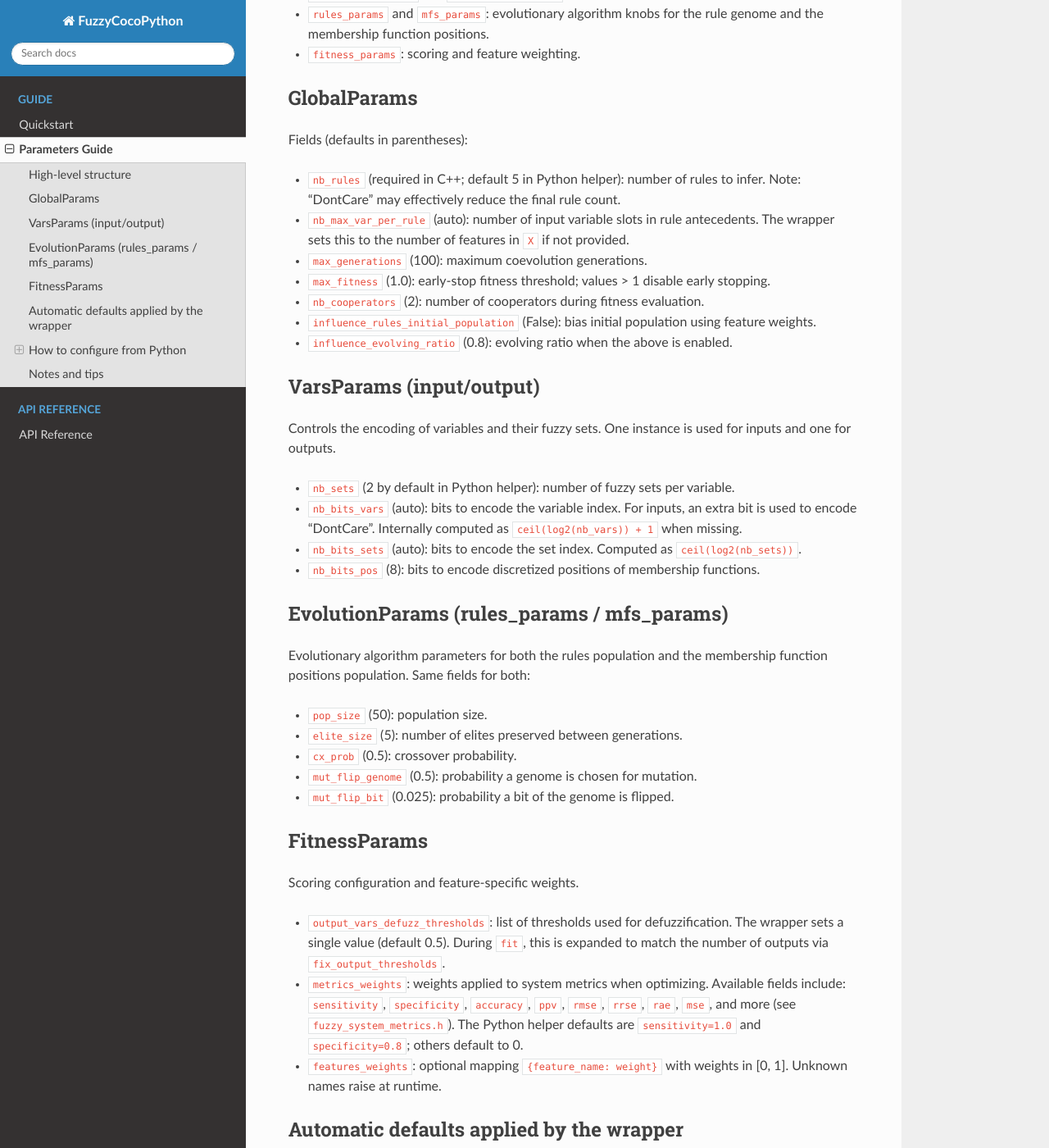
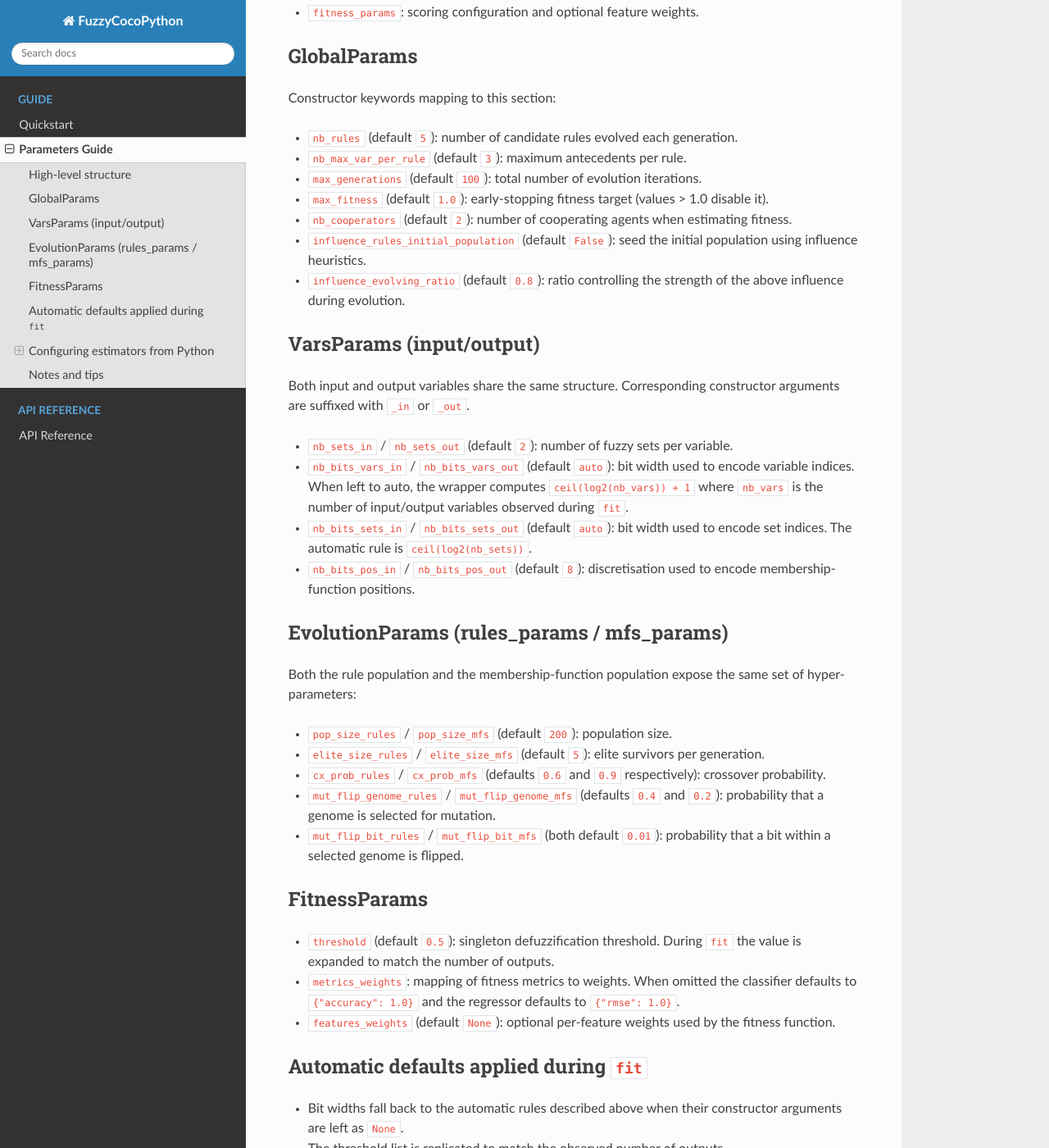
Before and after one commit to Lonza-RND-Data-Science/fuzzycocopython, a Sphinx documentation site: the page built from docs/parameters.rst, in a window 1280 px wide and 1400 px high, scrolled down 482 px. Shown: the whole window at 82% size. Built offline with Sphinx 7.4.7 and the Read the Docs theme 3.1.0, drawn with Linux system fonts in a browser that asks for light colours; some of the changed text lies outside the part shown.

Commit message:
Refactor params handling => only scikit-learn style

```diff
--- a/docs/parameters.rst
+++ b/docs/parameters.rst
@@ -1,166 +1,144 @@
 Parameters Guide
 ================
 
-This page describes the full set of parameters used by the FuzzyCoco engine and
-how to configure them from Python. The Python wrappers pass a
-``FuzzyCocoParams`` object to the C++ core. You can:
+FuzzyCoco estimators now expose an explicit, scikit-learn compatible set of
+constructor keyword arguments. The wrappers translate those keyword arguments
+into a ``FuzzyCocoParams`` instance that is passed to the C++ optimisation
+engine. This page documents the structure of that parameter object and the
+defaults used by the Python interface.
 
-- let the wrapper build sane defaults automatically (and override via
-  scikit-learn style constructor kwargs like ``nb_rules=10``), or
-- use the convenience helper ``make_fuzzy_params`` with a nested dict to tune a subset.
-
-High‑level structure
+High-level structure
 --------------------
 
-``FuzzyCocoParams`` is a container composed of sub-structures:
+``FuzzyCocoParams`` is composed of the following sub-sections:
 
-- ``global_params``: global search and rule topology limits.
-- ``input_vars_params`` and ``output_vars_params``: encoding of variables and sets.
-- ``rules_params`` and ``mfs_params``: evolutionary algorithm knobs for the rule genome
-  and the membership function positions.
-- ``fitness_params``: scoring and feature weighting.
+- ``global_params``: topology and cross-population settings.
+- ``input_vars_params`` and ``output_vars_params``: encoding of variables and fuzzy sets.
+- ``rules_params`` and ``mfs_params``: evolutionary algorithm knobs for rules and
+  membership functions respectively.
+- ``fitness_params``: scoring configuration and optional feature weights.
 
 GlobalParams
 ------------
 
-Fields (defaults in parentheses):
+Constructor keywords mapping to this section:
 
-- ``nb_rules`` (required in C++; default 5 in Python helper): number of rules
-  to infer. Note: "DontCare" may effectively reduce the final rule count.
-- ``nb_max_var_per_rule`` (auto): number of input variable slots in rule antecedents.
-  The wrapper sets this to the number of features in ``X`` if not provided.
-- ``max_generations`` (100): maximum coevolution generations.
-- ``max_fitness`` (1.0): early-stop fitness threshold; values > 1 disable early stopping.
-- ``nb_cooperators`` (2): number of cooperators during fitness evaluation.
-- ``influence_rules_initial_population`` (False): bias initial population using feature weights.
-- ``influence_evolving_ratio`` (0.8): evolving ratio when the above is enabled.
+- ``nb_rules`` (default ``5``): number of candidate rules evolved each generation.
+- ``nb_max_var_per_rule`` (default ``3``): maximum antecedents per rule.
+- ``max_generations`` (default ``100``): total number of evolution iterations.
+- ``max_fitness`` (default ``1.0``): early-stopping fitness target (values > 1.0 disable it).
+- ``nb_cooperators`` (default ``2``): number of cooperating agents when estimating fitness.
+- ``influence_rules_initial_population`` (default ``False``): seed the initial population
+  using influence heuristics.
+- ``influence_evolving_ratio`` (default ``0.8``): ratio controlling the strength of the
+  above influence during evolution.
 
 VarsParams (input/output)
 -------------------------
 
-Controls the encoding of variables and their fuzzy sets. One instance is used for
-inputs and one for outputs.
+Both input and output variables share the same structure. Corresponding constructor
+arguments are suffixed with ``_in`` or ``_out``.
 
-- ``nb_sets`` (2 by default in Python helper): number of fuzzy sets per variable.
-- ``nb_bits_vars`` (auto): bits to encode the variable index. For inputs, an extra
-  bit is used to encode "DontCare". Internally computed as
-  ``ceil(log2(nb_vars)) + 1`` when missing.
-- ``nb_bits_sets`` (auto): bits to encode the set index. Computed as ``ceil(log2(nb_sets))``.
-- ``nb_bits_pos`` (8): bits to encode discretized positions of membership functions.
+- ``nb_sets_in`` / ``nb_sets_out`` (default ``2``): number of fuzzy sets per variable.
+- ``nb_bits_vars_in`` / ``nb_bits_vars_out`` (default ``auto``): bit width used to encode
+  variable indices. When left to auto, the wrapper computes
+  ``ceil(log2(nb_vars)) + 1`` where ``nb_vars`` is the number of input/output variables
+  observed during ``fit``.
+- ``nb_bits_sets_in`` / ``nb_bits_sets_out`` (default ``auto``): bit width used to encode
+  set indices. The automatic rule is ``ceil(log2(nb_sets))``.
+- ``nb_bits_pos_in`` / ``nb_bits_pos_out`` (default ``8``): discretisation used to encode
+  membership-function positions.
 
 EvolutionParams (rules_params / mfs_params)
 -------------------------------------------
 
-Evolutionary algorithm parameters for both the rules population and the membership
-function positions population. Same fields for both:
+Both the rule population and the membership-function population expose the same set
+of hyper-parameters:
 
-- ``pop_size`` (50): population size.
-- ``elite_size`` (5): number of elites preserved between generations.
-- ``cx_prob`` (0.5): crossover probability.
-- ``mut_flip_genome`` (0.5): probability a genome is chosen for mutation.
-- ``mut_flip_bit`` (0.025): probability a bit of the genome is flipped.
+- ``pop_size_rules`` / ``pop_size_mfs`` (default ``200``): population size.
+- ``elite_size_rules`` / ``elite_size_mfs`` (default ``5``): elite survivors per generation.
+- ``cx_prob_rules`` / ``cx_prob_mfs`` (defaults ``0.6`` and ``0.9`` respectively): crossover probability.
+- ``mut_flip_genome_rules`` / ``mut_flip_genome_mfs`` (defaults ``0.4`` and ``0.2``): probability that a genome is selected for mutation.
+- ``mut_flip_bit_rules`` / ``mut_flip_bit_mfs`` (both default ``0.01``): probability that a
+  bit within a selected genome is flipped.
 
 FitnessParams
 -------------
 
-Scoring configuration and feature-specific weights.
+- ``threshold`` (default ``0.5``): singleton defuzzification threshold. During ``fit`` the
+  value is expanded to match the number of outputs.
+- ``metrics_weights``: mapping of fitness metrics to weights. When omitted the classifier
+  defaults to ``{"accuracy": 1.0}`` and the regressor defaults to ``{"rmse": 1.0}``.
+- ``features_weights`` (default ``None``): optional per-feature weights used by the fitness
+  function.
 
-- ``output_vars_defuzz_thresholds``: list of thresholds used for defuzzification.
-  The wrapper sets a single value (default 0.5). During ``fit``, this is expanded
-  to match the number of outputs via ``fix_output_thresholds``.
-- ``metrics_weights``: weights applied to system metrics when optimizing. Available
-  fields include: ``sensitivity``, ``specificity``, ``accuracy``, ``ppv``, ``rmse``,
-  ``rrse``, ``rae``, ``mse``, and more (see ``fuzzy_system_metrics.h``). The Python
-  helper defaults are ``sensitivity=1.0`` and ``specificity=0.8``; others default to 0.
-- ``features_weights``: optional mapping ``{feature_name: weight}`` with weights in [0, 1].
-  Unknown names raise at runtime.
-
-Automatic defaults applied by the wrapper
+Automatic defaults applied during ``fit``
 ----------------------------------------
 
-When you do not pass a ``params`` object:
+- Bit widths fall back to the automatic rules described above when their constructor
+  arguments are left as ``None``.
+- The threshold list is replicated to match the observed number of outputs.
+- Feature names and number of outputs are inferred from the data passed to ``fit``.
 
-- ``nb_max_var_per_rule`` defaults to ``3``.
-- Bit widths follow the C++ logic: ``nb_bits_vars = ceil(log2(nb_vars)) + 1``
-  and ``nb_bits_sets = ceil(log2(nb_sets))``.
-- ``output_vars_defuzz_thresholds`` are adapted to the number of outputs.
+Configuring estimators from Python
+----------------------------------
 
-How to configure from Python
-----------------------------
-
-1) Minimal: rely on defaults
-~~~~~~~~~~~~~~~~~~~~~~~~~~~~
+Minimal configuration
+~~~~~~~~~~~~~~~~~~~~~
 
 .. code-block:: python
 
    from fuzzycocopython import FuzzyCocoClassifier
+
    clf = FuzzyCocoClassifier(random_state=0)
    clf.fit(X, y)
 
-2) Moderate: override some top-level kwargs
-
-You can also pass flat constructor kwargs in sklearn style:
+Override selected hyper-parameters
+~~~~~~~~~~~~~~~~~~~~~~~~~~~~~~~~~~
 
 .. code-block:: python
 
-   # direct globals
-   clf = FuzzyCocoClassifier(nb_rules=8, nb_max_var_per_rule=3)
+   clf = FuzzyCocoClassifier(
+       nb_rules=12,
+       nb_sets_in=3,
+       pop_size_rules=150,
+       random_state=42,
+   )
+   clf.fit(X, y)
 
-   # or nested via double underscore
-   clf = FuzzyCocoClassifier(
-       global_params__nb_rules=8,
-       input_vars_params__nb_sets=3,
-       rules_params__pop_size=100,
-   )
+Advanced: build ``FuzzyCocoParams`` directly
+~~~~~~~~~~~~~~~~~~~~~~~~~~~~~~~~~~~~~~~~~~~~
 
-3) Tuning with ``make_fuzzy_params``
-~~~~~~~~~~~~~~~~~~~~~~~~~~~~~~~~~~~~
-
-``make_fuzzy_params`` accepts a nested dict (recommended) and some convenient
-flat keywords for common options.
+For specialised pipelines you may still construct the parameter object yourself using
+the ``fuzzycocopython.utils.build_fuzzycoco_params`` helper. This mirrors the logic used
+inside ``fit`` and accepts the same keyword arguments plus dataset dimensions:
 
 .. code-block:: python
 
-   from fuzzycocopython.utils import make_fuzzy_params
+   from fuzzycocopython.utils import build_fuzzycoco_params
 
-   params = make_fuzzy_params({
-       "global_params": {
-           "nb_rules": 10,
-           "nb_max_var_per_rule": 4,
-           "max_generations": 150,
-       },
-       "input_vars_params": {
-           "nb_sets": 3,
-           "nb_bits_pos": 6,
-       },
-       "output_vars_params": {
-           "nb_sets": 3,
-       },
-       "rules_params": {  # evolutionary hyperparameters for rules
-           "pop_size": 100,
-           "elite_size": 10,
-       },
-       "mfs_params": {    # evolutionary hyperparameters for MF positions
-           "pop_size": 80,
-       },
-       "fitness_params": {
-           "threshold": 0.5,  # single value replicated if multi-output
-           "metrics_weights": {"sensitivity": 1.0, "specificity": 1.0, "accuracy": 1.0},
-           "features_weights": {"A": 1.0, "B": 0.2},
-       },
-   })
+   params = build_fuzzycoco_params(
+       nb_features=X.shape[1],
+       n_outputs=1,
+       nb_rules=10,
+       nb_sets_in=3,
+       nb_sets_out=2,
+       threshold=0.4,
+       metrics_weights={"accuracy": 1.0, "sensitivity": 0.5},
+       features_weights={"A": 1.0},
+       pop_size_rules=100,
+       pop_size_mfs=80,
+   )
 
-   clf = FuzzyCocoClassifier(params=params, random_state=0)
-   clf.fit(X, y)
+   # The helper is primarily intended for direct interaction with the low-level bindings.
 
 Notes and tips
 --------------
 
-- Bit defaults are aligned with the engine: ``nb_bits_sets = ceil(log2(nb_sets))``
-  and ``nb_bits_vars = ceil(log2(nb_vars)) + 1``.
-- ``nb_bits_pos`` controls discretization of MF positions. Smaller values constrain
-  the search and can speed up runs at the cost of granularity.
-- ``metrics_weights`` act as a linear scalarization over the internal metrics; set
-  only the metrics you want to optimize explicitly.
-- Use ``features_weights`` to encourage or discourage specific input variables in
-  the genome encoding and selection. Unknown feature names raise an error.
+- Lower ``nb_bits_pos`` values restrict the search space for membership-function
+  positions and may speed up optimisation at the cost of precision.
+- ``metrics_weights`` act as a linear scalarisation of the internal engine metrics.
+  Only specify the ones you care about; unspecified metrics default to zero weight.
+- ``features_weights`` expects feature names as seen by pandas DataFrames or the
+  ``feature_names`` argument passed to ``fit``. Unknown names raise an error inside
+  the engine.
```
Also changed, not shown: README.md (+12 -0 lines), 3 other files.
